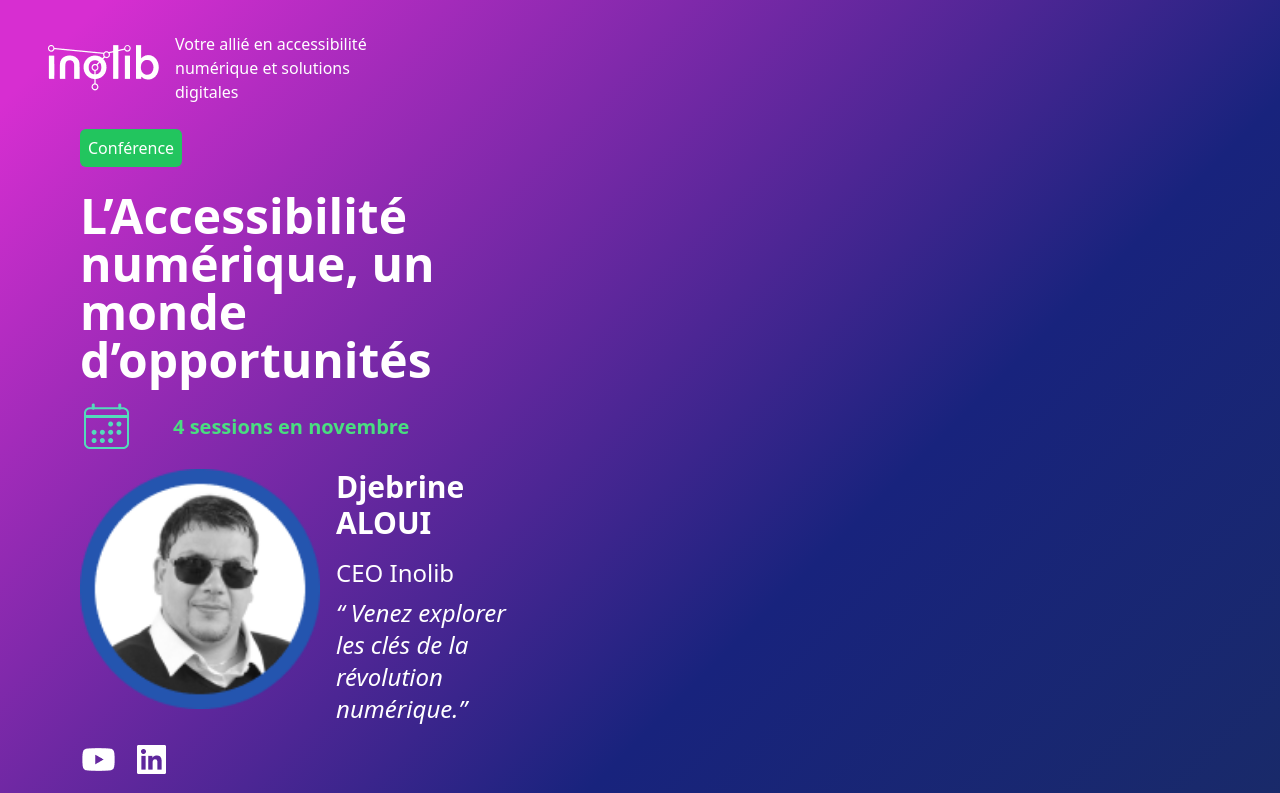
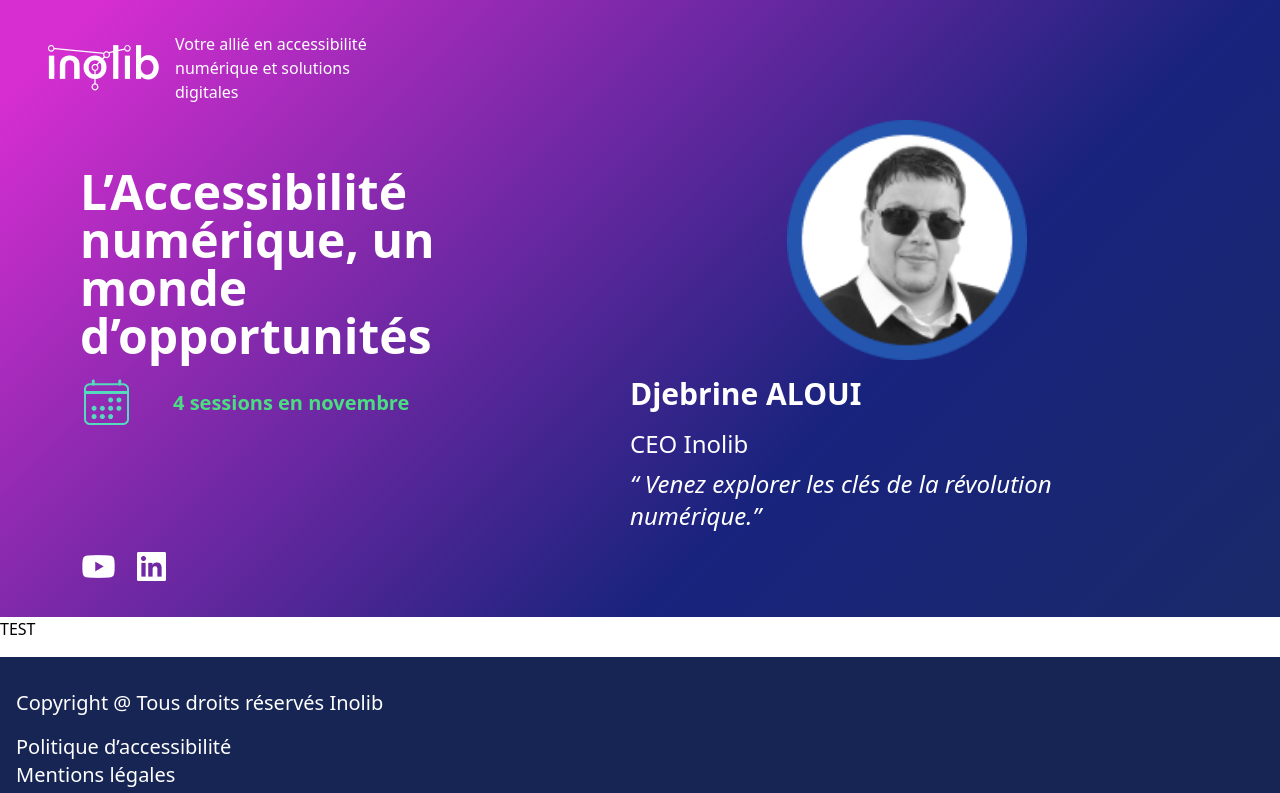
Before and after one commit to inolib/seeph2023, a React (Vite) app: page /booking in a window 1280 px wide. Shown: the top 793 px of the page. Built offline with nearby package versions, Linux system fonts and the light colour scheme.

Commit message:
feat: RWD Header v2

```diff
--- a/src/components/sections/FirstRegion.tsx
+++ b/src/components/sections/FirstRegion.tsx
@@ -31,13 +31,6 @@ export const FirstRegion = () => {
         </p>
       </div>
 
-      <div className="flex place-content-between items-center gap-10 md:hidden">
-        <img alt="" className="" src="/ion_calendar-outline-green.png" />
-        <p className="text-xl font-bold text-green-400">
-          4 sessions en novembre
-        </p>
-      </div>
-
       <div className="my-8 sm:grid sm:grid-cols-2 sm:gap-4 lg:grid-cols-4">
         <ConferenceCard date="20 NOV. 2023" time="12h-14h" />
         <ConferenceCard date="21 NOV. 2023" time="12h-14h" />
--- a/src/components/sections/Header.tsx
+++ b/src/components/sections/Header.tsx
@@ -10,17 +10,16 @@ export const Header = () => {
           Votre allié en accessibilité numérique et solutions digitales
         </p>
       </div>
-
-      <div className="md:mx-8 md:w-2/5">
-        <div className="my-8">
-          <GreenLabel label="Conférence" />
-        </div>
-
+      <div
+        className="md:flex
+      "
+      >
+        <div className="my-8 md:mx-8 md:w-2/5">
           <Landmark.Heading className="my-4 text-4xl font-bold md:text-5xl">
             L’Accessibilité numérique, un monde d’opportunités
           </Landmark.Heading>
 
-        <div className="hidden md:flex md:items-center md:gap-10">
+          <div className="my-4 flex items-center gap-10">
             <img alt="" className="" src="/ion_calendar-outline-green.png" />
             <p className="text-xl font-bold text-green-400">
               4 sessions en novembre
@@ -29,7 +28,7 @@ export const Header = () => {
         </div>
 
         <div>
-        <div className="md:mx-8 md:flex md:w-2/5 md:items-center">
+          <div className="md:mx-8 md:flex md:flex-col  md:items-center">
             <img
               alt=""
               className="md:h-60 md:w-60"
@@ -40,9 +39,10 @@ export const Header = () => {
                 Djebrine ALOUI
               </p>
               <p className="hidden md:my-2 md:block md:text-2xl">CEO Inolib</p>
-            <p className="text-xl md:text-2xl md:italic">
+              <p className="text-xl italic md:text-2xl">
                 “ Venez explorer les clés de la révolution numérique.”
               </p>
+            </div>
           </div>
         </div>
       </div>
```
Lines whose indentation alone changed are shown as unchanged.
